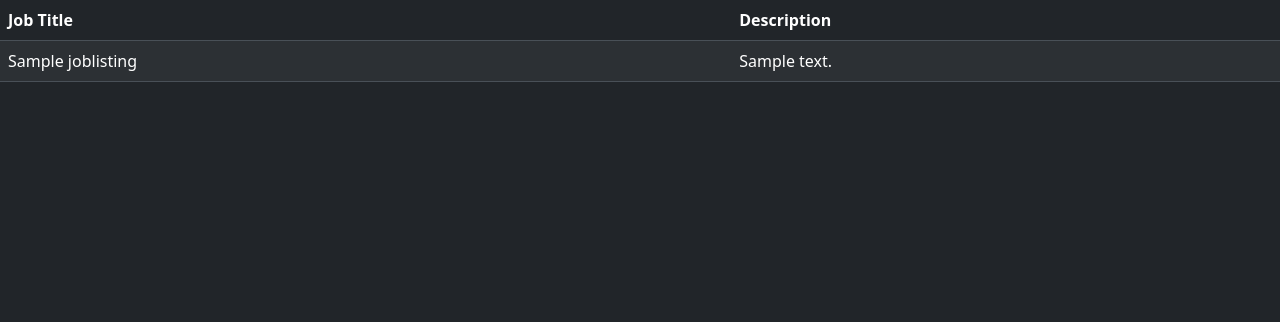
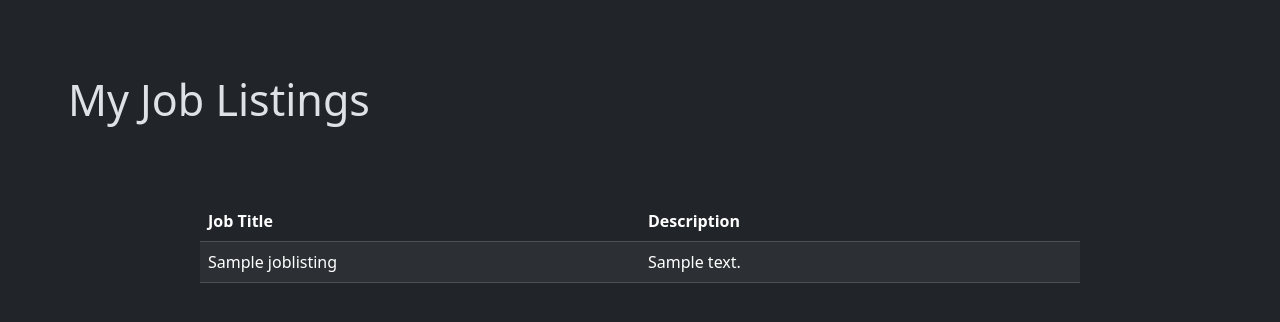
Before and after one commit to pedromussi0/JobListingGenerator, a Django app: page /listings/ in a window 1280 px wide. Shown: the top 322 px of the page. Run offline with Django 4.2, Linux system fonts and the light colour scheme; tables that the repository leaves empty hold one stand-in row (values such as "Sample post").

Commit message:
organizing html structure and handling views

```diff
--- a/App/static/App/style.css
+++ b/App/static/App/style.css
@@ -31,3 +31,33 @@
     display: flex;
     justify-content: center;
 }
+
+#content-wrapper {
+    display: flex;
+    flex-direction: column;
+}
+
+.custom-title {
+    font-size: 43px;
+    padding: 68px;
+}
+
+.table-container {
+    max-height: 40rem; /* Adjust the height as needed */
+    overflow-y: auto;
+}
+
+.custom-table th,
+.custom-table td {
+    width: 30%; /* Adjust the width as needed */
+}
+
+.custom-table {
+    max-width: 55rem;
+    margin: 0 auto;
+}
+
+/* Hide the scrollbar for WebKit browsers (Chrome, Safari) */
+.table-container::-webkit-scrollbar {
+    display: none;
+}
--- a/App/templates/App/listings.html
+++ b/App/templates/App/listings.html
@@ -2,8 +2,15 @@
 {% load static %}
 
 {% block content %}
-    <div class="wrapper">
-        <table class="table table-striped table-hover align-middle">
+    <article id="content-wrapper">
+
+        <div class="title-container custom-title">
+            My Job Listings
+        </div>
+
+
+        <div class="table-container">
+            <table class="table table-striped table-hover align-middle custom-table">
                 <thead>
                     <tr>
                         <th>Job Title</th>
@@ -20,4 +27,7 @@
                 </tbody>
             </table>
         </div>
+    </article>
+
+
 {% endblock content %}
```
Also changed, not shown: App/langchain_integration.py (+6 -6 lines). Lines whose indentation alone changed are shown as unchanged.
